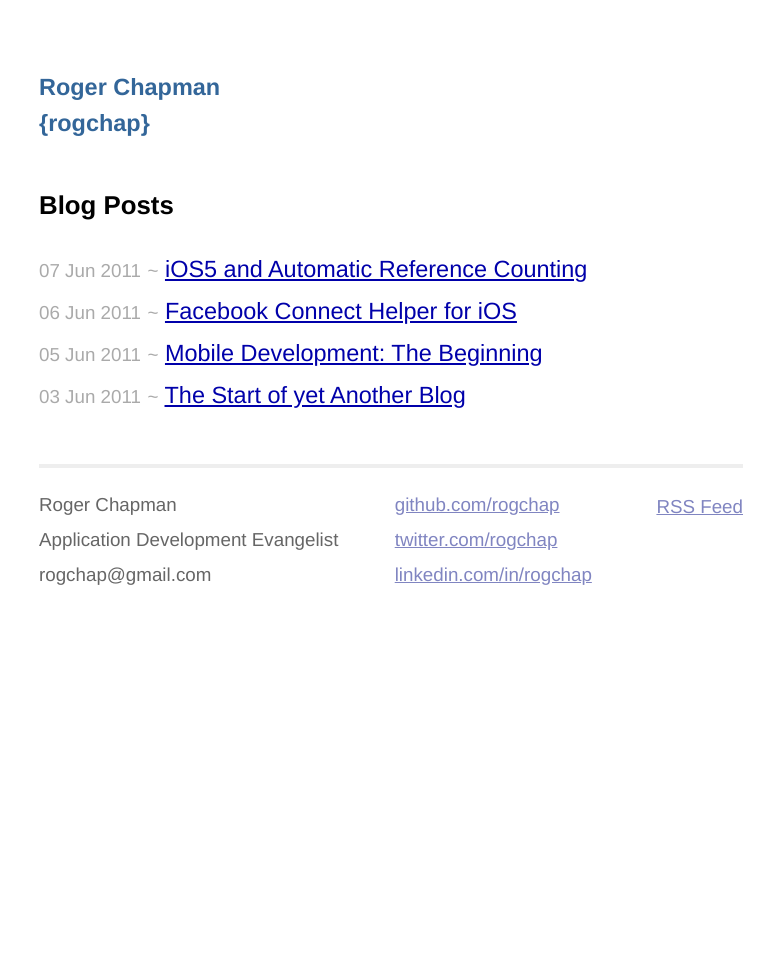
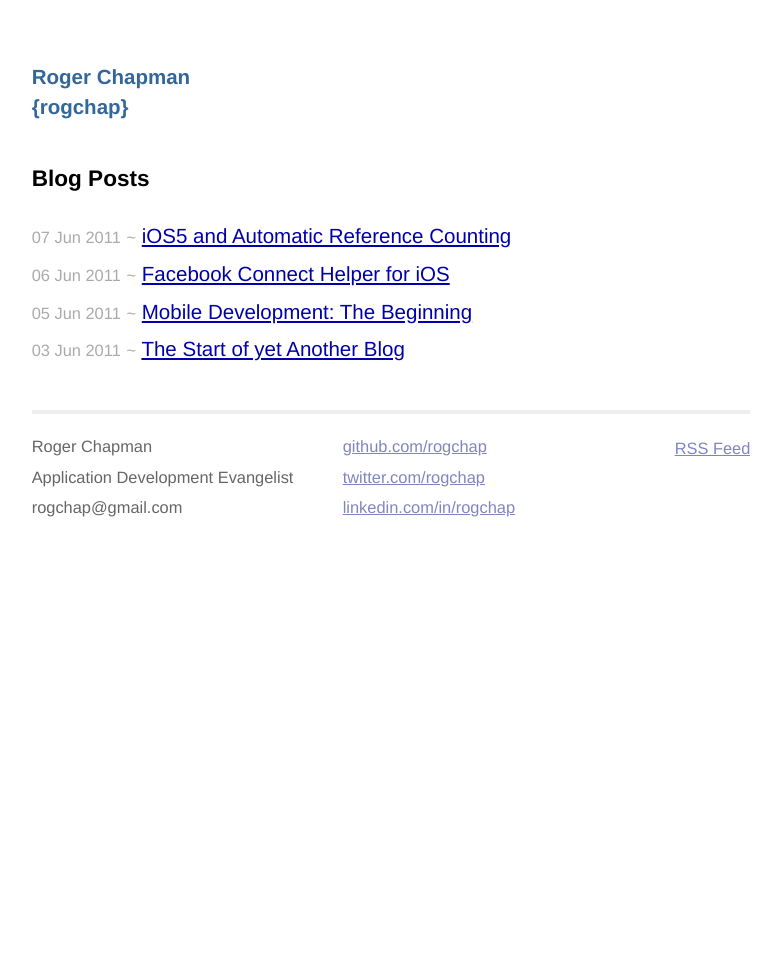
Before and after one commit to rogchap/rogchap.github.io, a Jekyll site: the page built from index.html, in a window 1280 px wide. Shown: the whole page, without its empty margins (249-1030 px from the left). Built offline with Jekyll 4.4.1, drawn with Linux system fonts in a browser that asks for light colours; Markdown is read by kramdown in place of the engine named in the settings.

Commit message:
tweek to tablet css

```diff
--- a/css/tablet.css
+++ b/css/tablet.css
@@ -1,7 +1,17 @@
-body {
-	font-size:16pt;
+@media screen and (orientation:portrait) {
+
+	body {
+		font-size:16pt;
+	}
+}
+
+@media screen and (orientation:landscape) {
+
+	body {
+		font-size:14pt;
+	}
 }
 
 .site {
-	width: 30em;
+	width: 35em;
 }
```
